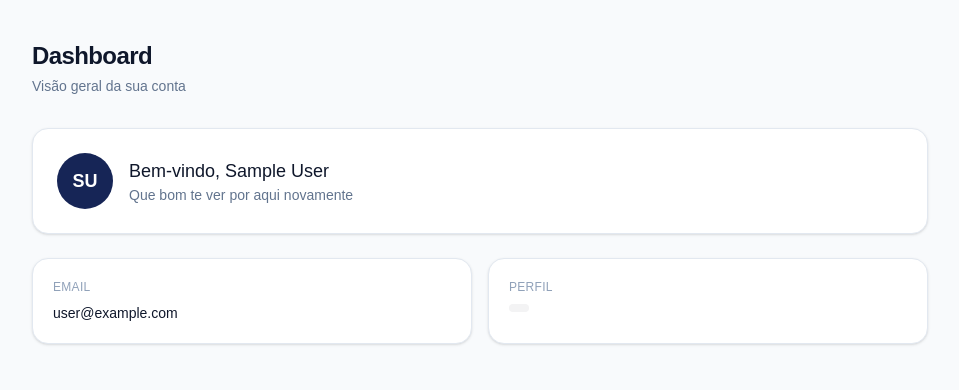
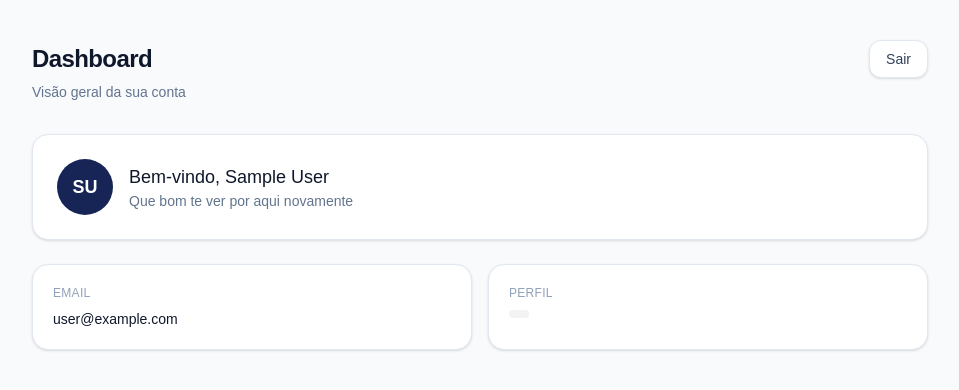
Before and after one commit to pedrogarciaphgs/soundbase, a Next.js app: page /dashboard in a window 1280 px wide. Shown: the top 390 px of the page, without its empty margins (160-1119 px from the left). Built offline with nearby package versions, Linux system fonts and the light colour scheme; no server answers; sample sign-in values are in the browser's storage.

Commit message:
feat: add dashboard logout

```diff
--- a/src/app/dashboard/page.tsx
+++ b/src/app/dashboard/page.tsx
@@ -1,3 +1,4 @@
+import { LogoutButton } from "@/components/dashboard/LogoutButton";
 import { authOptions } from "@/lib/auth";
 import { getServerSession } from "next-auth";
 import { redirect } from "next/navigation";
@@ -22,10 +23,16 @@ export default async function DashboardPage() {
     <main className="min-h-screen bg-slate-50 px-4 py-10 sm:px-8">
       <div className="mx-auto max-w-4xl">
         {/* Header */}
+
         <div className="mb-8">
-          <h1 className="text-2xl font-semibold tracking-tight text-slate-900">
-            Dashboard
-          </h1>
+          <div className="flex items-center justify-between">
+            <h1 className="text-2xl font-semibold tracking-tight text-slate-900">
+              Dashboard
+            </h1>
+
+            <LogoutButton />
+          </div>
+
           <p className="mt-1 text-sm text-slate-500">
             Visão geral da sua conta
           </p>
--- /dev/null
+++ b/src/components/dashboard/LogoutButton.tsx
@@ -0,0 +1,15 @@
+"use client";
+
+import { signOut } from "next-auth/react";
+
+export function LogoutButton() {
+  return (
+    <button
+      type="button"
+      onClick={() => signOut({ callbackUrl: "/login" })}
+      className="rounded-xl border border-slate-200 bg-white px-4 py-2 text-sm font-medium text-slate-700 shadow-sm transition hover:bg-gray-300 hover:text-slate-900"
+    >
+      Sair
+    </button>
+  );
+}
```
Also changed, not shown: 1 other file (tests, documents, lock files or other folders).
